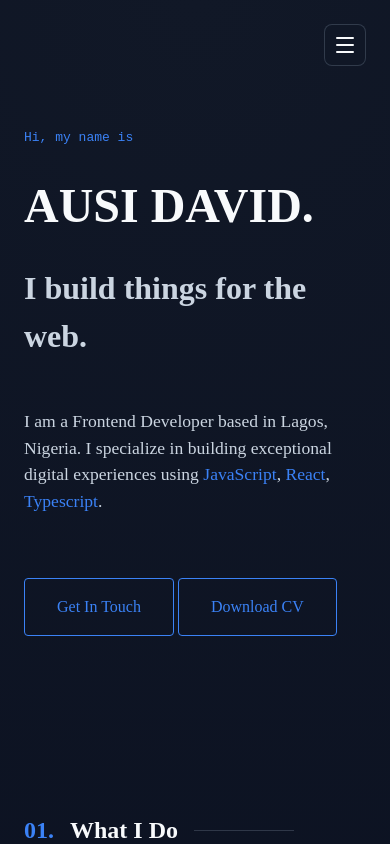
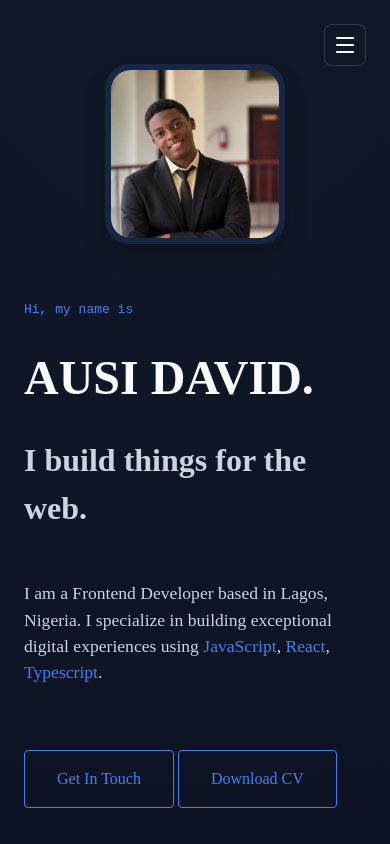
Before and after one commit to Tomiwa011/portfolio-react, a React (Vite) app: page / in a window 390 px wide. Shown: the top 844 px of the page. Built offline with nearby package versions, Linux system fonts and the light colour scheme; a web font is replaced by a local one.

Commit message:
Update hero section styles for improved layout and responsiveness

```diff
--- a/src/index.css
+++ b/src/index.css
@@ -134,8 +134,43 @@ body {
 }
 
 @media (max-width: 767px) {
+  .hero-intro {
+    flex-direction: column;
+    align-items: center;
+    padding-top: 2rem;
+  }
+
   .hero-visual {
-    display: none;
+    display: flex;
+    order: -1;
+    width: 180px;
+    max-width: 180px;
+    justify-content: center;
+    align-items: center;
+    margin-bottom: 1.5rem;
+  }
+
+  .profile-frame {
+    width: 100%;
+    max-width: 180px;
+    aspect-ratio: 1;
+    padding: 0.4rem;
+    border-radius: 24px;
+    background: rgba(59, 130, 246, 0.14);
+    border: none;
+    box-shadow: 0 12px 24px rgba(0, 0, 0, 0.14);
+  }
+
+  .profile-frame:hover {
+    transform: none;
+    box-shadow: 0 12px 24px rgba(0, 0, 0, 0.14);
+  }
+
+  .profile-image {
+    width: 100%;
+    height: 100%;
+    border-radius: 20px;
+    border: none;
   }
 }
 
```
